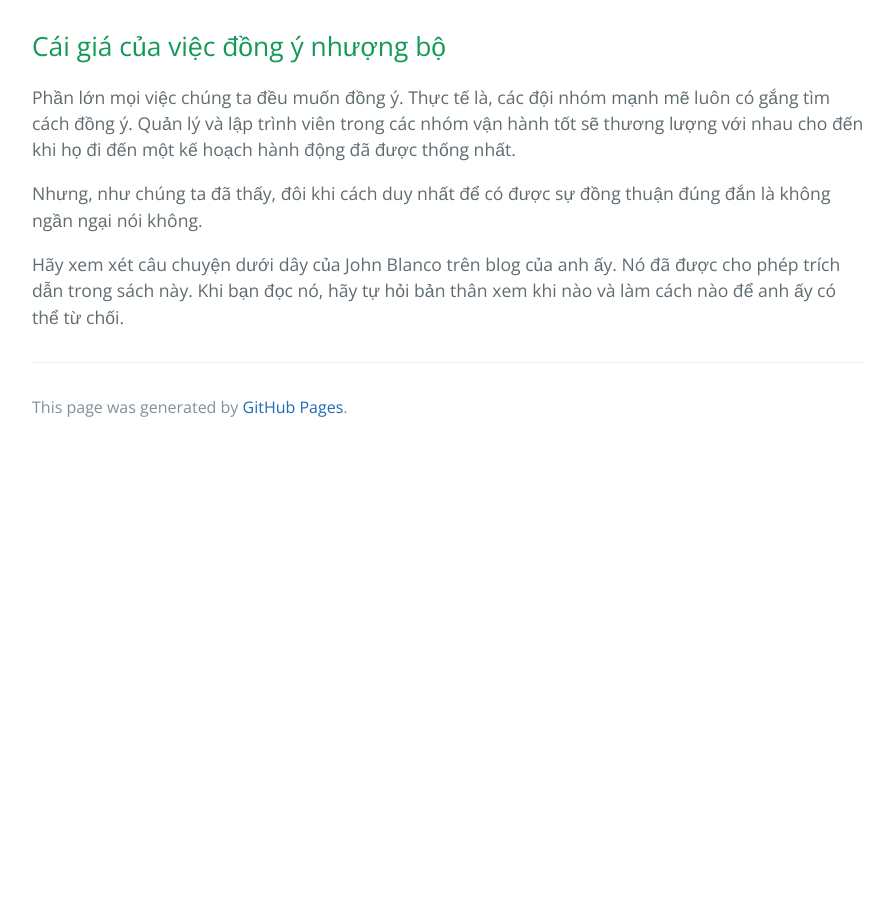
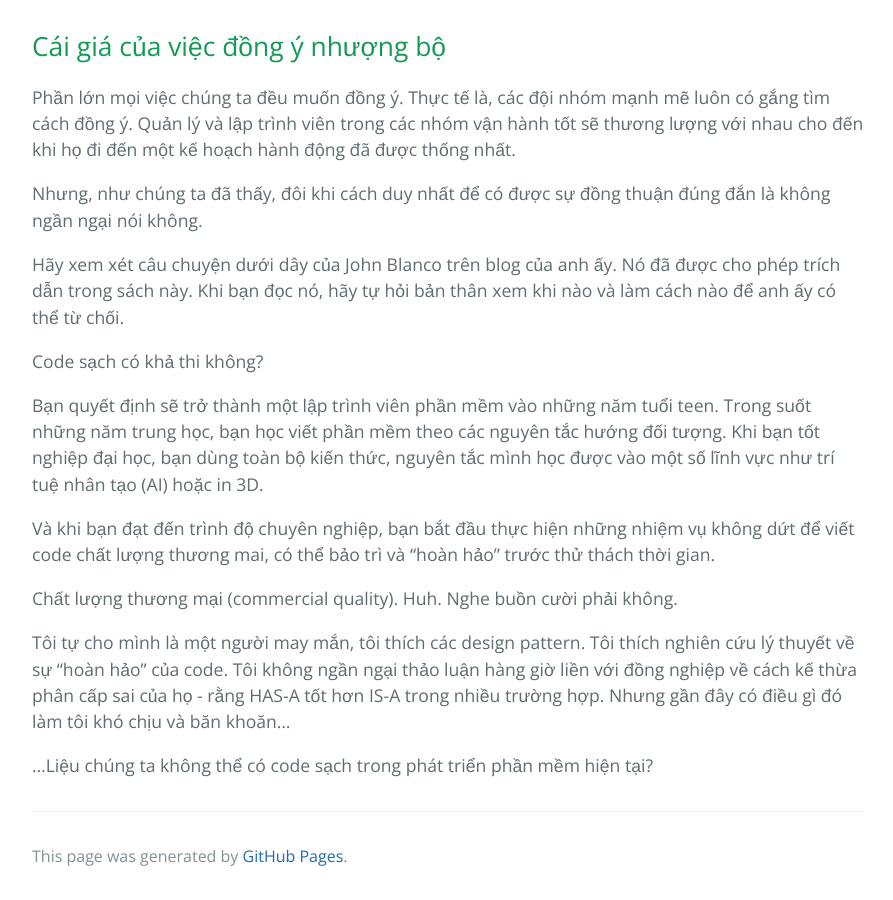
Before and after one commit to HaiBV/haibv.github.io, a Jekyll site: the page built from clean-coder/chapter-2-saying-no.md, in a window 1280 px wide and 900 px high, scrolled down 11481 px. Shown: the whole window, without its empty margins (192-1085 px from the left). Built offline with Jekyll 4.4.1, drawn with Linux system fonts in a browser that asks for light colours; our own code applies the rules of GitHub Pages for plain Markdown files; before the commit the page ends 11932 px from its top, so only the background shows below that.

```diff
--- a/clean-coder/chapter-2-saying-no.md
+++ b/clean-coder/chapter-2-saying-no.md
@@ -140,21 +140,17 @@
 
 Charles (CEO): (nhìn trừng trừng 15s với khuôn mặt đở bừng) "Anh đang nói với tôi rằng chúng tôi có thể cần đến 17 tuần để hoàn thành?"
 
-
 Don: "Vâng, có thể như thế."
 
 Charles: (lập tức đứng dậy): "Chết tiệt, Don! Nó đáng nhẽ phải hoàn thành từ 3 tuần trước! Tôi nhận được cuộc gọi của Galitron mỗi ngày chỉ để hỏi về hệ thống chết tiệt đó đang ở đâu. Tôi sẽ không nói với họ rằng họ phải đợi thêm 4 tháng nữa. Chúng ta phải làm gì đó tốt hơn.
-
 
 Don: Chuck, tôi đã nói với anh _3 tháng trước_, sau tất cả cắt giảm, chúng ta cần thêm 4 tháng nữa. Ý tôi là, Chúa Chuck ơi, anh giảm 20% nhân sự của tôi! Anh có nói với Galitron chúng ta sẽ chậm tiến độ không?
 
 Charles: "Anh biết rõ là tôi không thể. Chúng ta không thể trụ được nếu mất hợp đồng này Don ạ. (Charles dừng lại, mặt trắng bệch) Không có Galitron, chúng ta chỉ có cạp đất. Anh biết điều đó đúng không? Và bây giờ với sự chậm trễ này, tôi e là ... Nếu tôi nói với ban giám thì sao? (Anh ta từ từ ngồi xuống, cố gắng không gục ngã) Don, anh cần phải làm tốt hơn"
 
-
 Don: "Tôi không thể được gì cả Chuck. Chúng ta đã trải qua việc này rồi. Galitron không cắt giảm khối lượng công việc, và họ sẽ không chấp nhận bất kỳ phiên bản tạm thời nào. Họ muốn cài đặt và hoàn thiện một lần duy nhất. Tôi không thể làm nó nhanh hơn được. Điều đó _không thể_ xảy ra."
 
 Charles: "Chết tiệt. Tôi không nghĩ sẽ có vấn đề gì nếu tôi nói với anh rằng vị trí của anh đang gặp rắc rối."
-
 
 Don: "Sa thải tôi sẽ không làm thay đổi ước lượng đâu, Charles"
 
@@ -316,3 +312,15 @@
 Nhưng, như chúng ta đã thấy, đôi khi cách duy nhất để có được sự đồng thuận đúng đắn là không ngần ngại nói không.
 
 Hãy xem xét câu chuyện dưới dây của John Blanco trên blog của anh ấy. Nó đã được cho phép trích dẫn trong sách này. Khi bạn đọc nó, hãy tự hỏi bản thân xem khi nào và làm cách nào để anh ấy có thể từ chối.
+
+Code sạch có khả thi không?
+
+Bạn quyết định sẽ trở thành một lập trình viên phần mềm vào những năm tuổi teen. Trong suốt những năm trung học, bạn học viết phần mềm theo các nguyên tắc hướng đối tượng. Khi bạn tốt nghiệp đại học, bạn dùng toàn bộ kiến thức, nguyên tắc mình học được vào một số lĩnh vực như trí tuệ nhân tạo (AI) hoặc in 3D.
+
+Và khi bạn đạt đến trình độ chuyên nghiệp, bạn bắt đầu thực hiện những nhiệm vụ không dứt để viết code chất lượng thương mai, có thể bảo trì và "hoàn hảo" trước thử thách thời gian.
+
+Chất lượng thương mại (commercial quality). Huh. Nghe buồn cười phải không.
+
+Tôi tự cho mình là một người may mắn, tôi thích các design pattern. Tôi thích nghiên cứu lý thuyết về sự "hoàn hảo" của code. Tôi không ngần ngại thảo luận hàng giờ liền với đồng nghiệp về cách kế thừa phân cấp sai của họ - rằng HAS-A tốt hơn IS-A trong nhiều trường hợp. Nhưng gần đây có điều gì đó làm tôi khó chịu và băn khoăn...
+
+...Liệu chúng ta không thể có code sạch trong phát triển phần mềm hiện tại?
```
